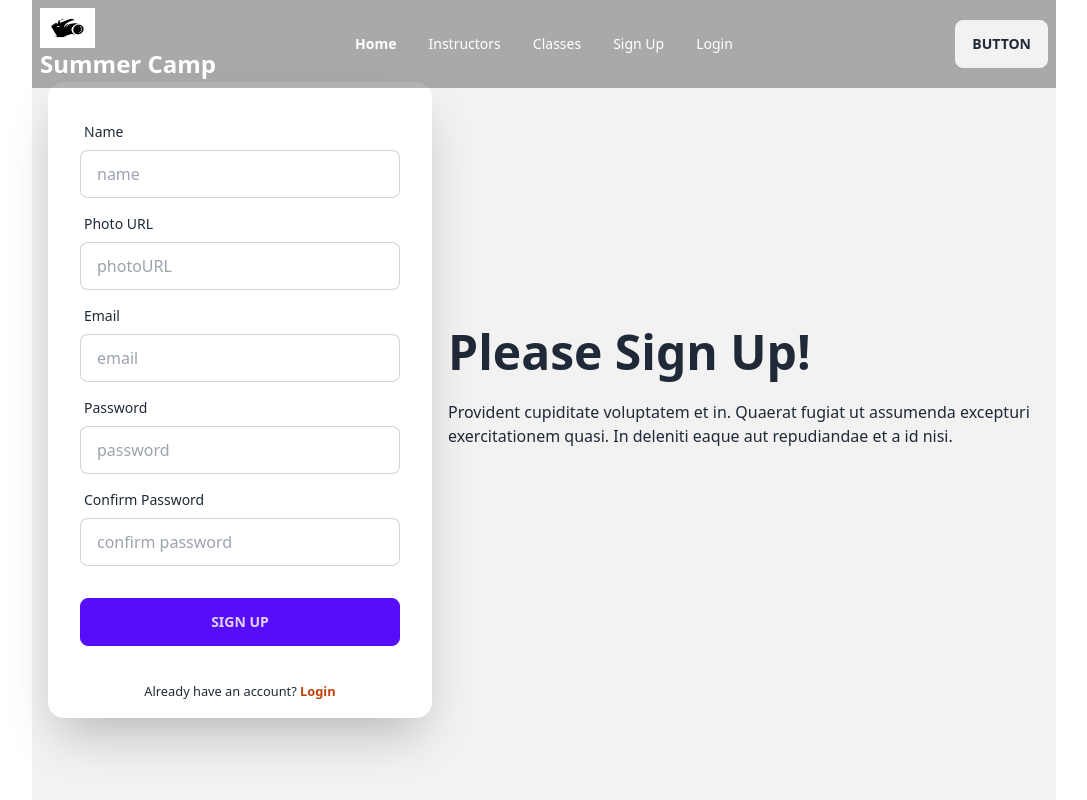
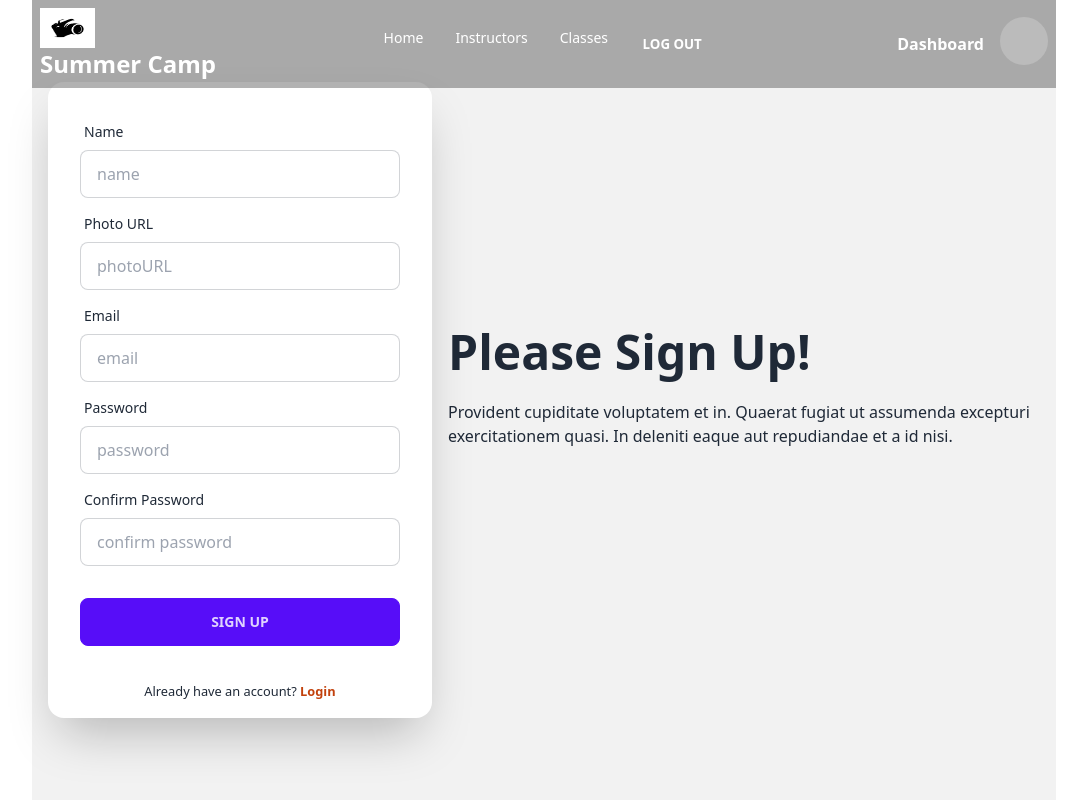
Before and after one commit to Afrin18/summer-camp-client, a React (Vite) app: page /signUp in a window 1280 px wide. Shown: the top 800 px of the page, without its empty margins (96-1183 px from the left). Built offline with nearby package versions, Linux system fonts and the light colour scheme; no server answers; sample sign-in values are in the browser's storage.

Commit message:
profilepic

```diff
--- /dev/null
+++ b/src/Layout/Dashboard.jsx
@@ -0,0 +1,11 @@
+import React from 'react';
+
+const Dashboard = () => {
+    return (
+        <div>
+
+        </div>
+    );
+};
+
+export default Dashboard;
--- a/src/Providers/AuthProvider.jsx
+++ b/src/Providers/AuthProvider.jsx
@@ -22,6 +22,12 @@ const AuthProvider = ({ children }) => {
     const logOut = () => {
         setLoading(true);
         return signOut(auth);
+    }
+
+    const updateUserProfile = (name, photo) => {
+        return updateProfile(auth.currentUser, {
+            displayName: name, photoURL: photo
+        });
     }
 
     useEffect(() => {
@@ -53,7 +59,8 @@ const AuthProvider = ({ children }) => {
         loading,
         createUser,
         signIn,
-        logOut
+        logOut,
+        updateUserProfile
     }
 
     return (
--- a/src/Routes/PrivateRoute.jsx
+++ b/src/Routes/PrivateRoute.jsx
@@ -2,7 +2,7 @@ import { AuthContext } from "../Providers/AuthProvider";
 import { useContext } from "react";
 import { Navigate, useLocation } from "react-router";
 
-const PrivateRoute = () => {
+const PrivateRoute = ({children}) => {
     const { user, loading } = useContext(AuthContext);
     const location = useLocation();
 
--- a/src/Routes/Routes.jsx
+++ b/src/Routes/Routes.jsx
@@ -7,6 +7,8 @@ import Instructors from '../pages/Home/Instructors';
 import Classes from '../pages/Home/Classes';
 import SignUp from '../pages/Others/SignUp';
 import Login from '../pages/Others/Login';
+import PrivateRoute from './PrivateRoute';
+import Dashboard from '../Layout/Dashboard';
 
 
 export const router = createBrowserRouter([
@@ -33,6 +35,10 @@ export const router = createBrowserRouter([
         {
           path: '/login',
           element: <Login></Login>
+        },
+        {
+          path: '/dashboard',
+          element: <PrivateRoute><Dashboard></Dashboard></PrivateRoute>
         }
     ]
   },
--- a/src/Shared/Navbar.jsx
+++ b/src/Shared/Navbar.jsx
@@ -1,12 +1,38 @@
 import { Link } from 'react-router-dom';
+import { AuthContext } from "../Providers/AuthProvider";
+import { useContext } from "react";
 
 const Navbar = () => {
+    const { user, logOut } = useContext(AuthContext);
+
+    const handleLogOut = () => {
+        logOut()
+            .then(() => { })
+            .catch(error => console.log(error));
+    }
+
     const navItems = <>
-        <li><Link to='/'><b>Home</b></Link></li>
+        <li><Link to='/'>Home</Link></li>
         <li><Link to='/instructor'>Instructors</Link></li>
         <li><Link to='/classes'>Classes</Link></li>
+
+        {
+            user ? <> </> :
+                <>
                     <li><Link to='/signUp'>Sign Up</Link></li>
+                </>
+        }
+
+        {
+            user ? <>
+
+                <button onClick={handleLogOut} className="btn btn-ghost">Log Out</button>
+            </>
+                :
+                <>
                     <li><Link to='/login'>Login</Link></li>
+                </>
+        }
     </>
 
     return (
@@ -21,7 +47,7 @@ const Navbar = () => {
                     </ul>
                 </div>
                 <div>
-                        <img className='h-[40px] w-[55px]' src="../../public/istockphoto-1402674567-612x612.jpg" alt=""/>
+                    <img className='h-[40px] w-[55px]' src="../../public/istockphoto-1402674567-612x612.jpg" alt="" />
                     <p className="normal-case text-2xl font-semibold">Summer Camp</p>
                 </div>
             </div>
@@ -31,7 +57,16 @@ const Navbar = () => {
                 </ul>
             </div>
             <div className="navbar-end">
-                    <a className="btn">Button</a>
+                <Link to='/dashboard'><b>Dashboard</b></Link>
+                { user &&
+                <div className="tooltip tooltip-bottom" data-tip={user.displayName}>
+                <div className="avatar">
+                    <div className="w-12 rounded-full ml-4">
+                        <img src={user?.photoURL} />
+                    </div>
+                </div>
+                </div>
+                }
             </div>
         </div>
     );
--- a/src/pages/Others/Login.jsx
+++ b/src/pages/Others/Login.jsx
@@ -1,4 +1,3 @@
-
 import { Helmet } from 'react-helmet-async';
 import { Link, useNavigate, useLocation } from 'react-router-dom';
 import { useContext } from "react";
--- a/src/pages/Others/SignUp.jsx
+++ b/src/pages/Others/SignUp.jsx
@@ -1,13 +1,37 @@
 import React from 'react';
+import { Helmet } from 'react-helmet-async';
 import { useForm } from "react-hook-form";
-import { Helmet } from 'react-helmet-async';
-import { Link } from 'react-router-dom';
+import { Link, useNavigate } from 'react-router-dom';
+import { AuthContext } from "../../Providers/AuthProvider";
+import { useContext } from "react";
+import Swal from 'sweetalert2';
 
 const SignUp = () => {
-    const { register, handleSubmit, formState: { errors } } = useForm();
+    const { register, handleSubmit, reset, formState: { errors } } = useForm();
+    const { createUser, updateUserProfile } = useContext(AuthContext);
+    const navigate = useNavigate();
 
     const onSubmit = data => {
         console.log(data);
+        createUser(data.email, data.password)
+            .then(result => {
+                const loggedUser = result.user;
+                console.log(loggedUser);
+                updateUserProfile(data.name, data.photoURL)
+                    .then(() => {
+                        console.log('profile update')
+                        reset();
+                        Swal.fire({
+                            position: 'top-end',
+                            icon: 'success',
+                            title: 'User created successfully',
+                            showConfirmButton: false,
+                            timer: 1500
+                        });
+                        navigate('/');
+                    })
+                    .catch(error => console.log(error))
+            })
     }
 
     return (
@@ -48,11 +72,13 @@ const SignUp = () => {
                                 <label className="label">
                                     <span className="label-text">Password</span>
                                 </label>
-                                <input type="password" {...register("password", { required: true,
-                                minLength: 6,
-                                maxLength: 20,
-                                pattern: /(?=.*[A-Z])(?=.*[!@#$&*])(?=.*[0-9])(?=.*[a-z])/ })} name="password" placeholder="password" className="input input-bordered" />
-                            {errors.password && <span className='text-red-600'>Password is required</span>}
+                                <input type="password" {...register("password", {
+                                    required: true,
+                                    minLength: 6,
+                                    maxLength: 20,
+                                    pattern: /(?=.*[A-Z])(?=.*[!@#$&*])(?=.*[0-9])(?=.*[a-z])/
+                                })} name="password" placeholder="password" className="input input-bordered" />
+                                {errors.password && <span className='text-red-600'>Password is required</span>}
                                 {errors.password?.type === 'minLength' && <span className='text-red-600'>Password must be 6 characters</span>}
                                 {errors.password?.type === 'maxLength' && <span className='text-red-600'>Password must be less then 20 characters</span>}
                                 {errors.password?.type === 'pattern' && <span className='text-red-600'>Password must have one uppercase, one lowercase, one number and one special character</span>}
```
Lines whose indentation alone changed are shown as unchanged.
